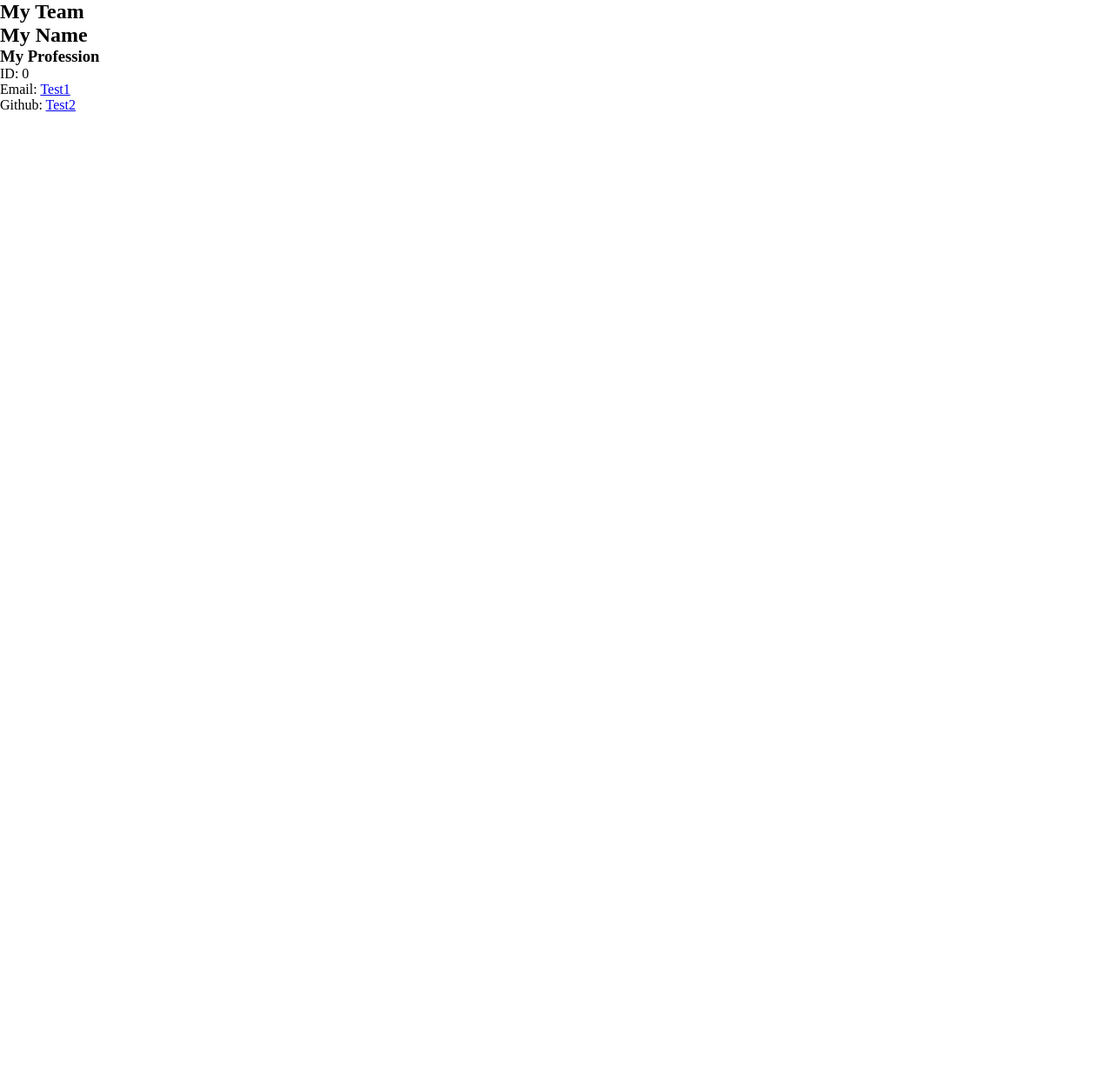
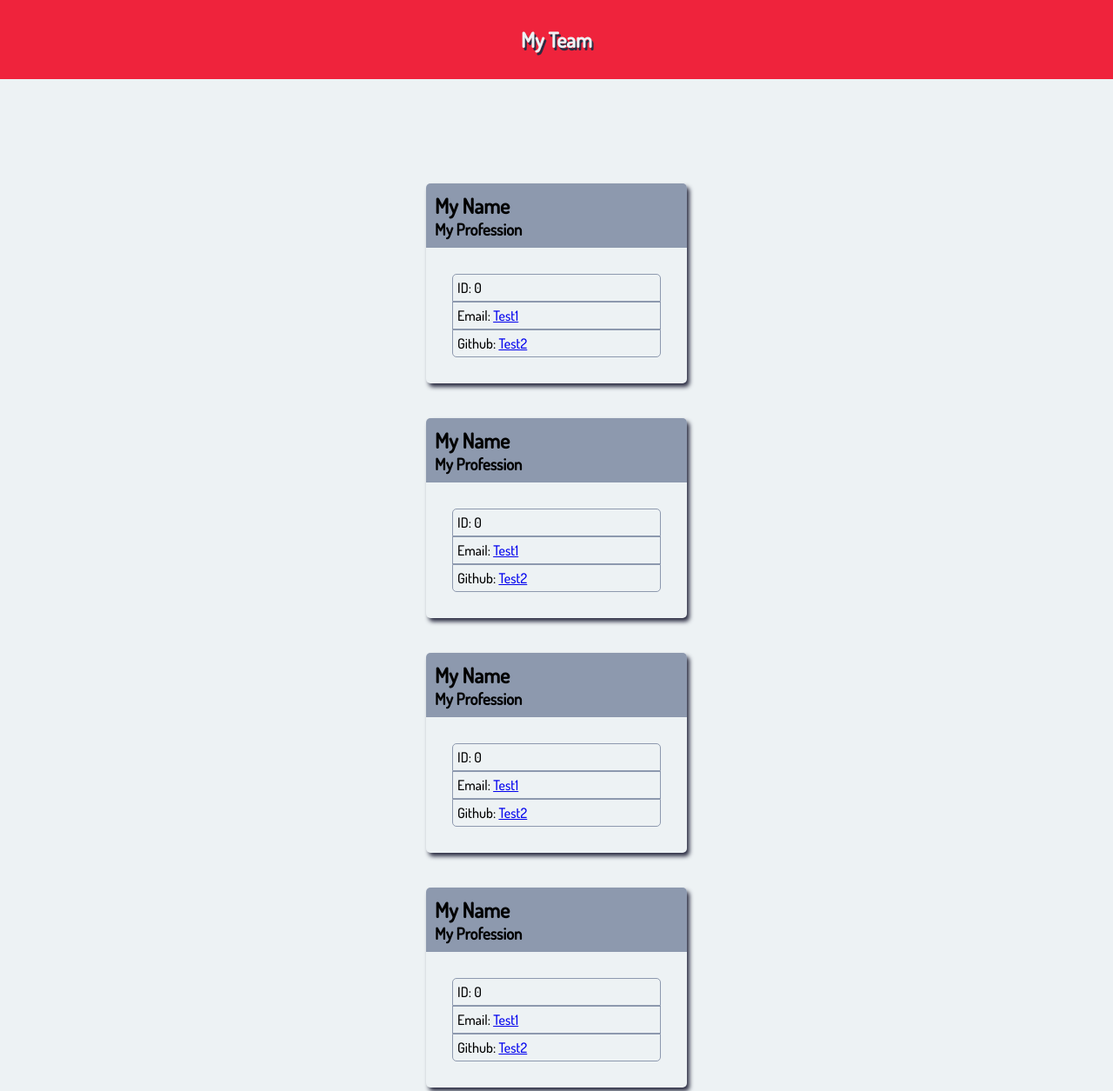
Before and after one commit to noellerjd/Team-Profile-Generator, a website: page assets/test.html in a window 1280 px wide. Shown: the top 1255 px of the page at 87% size. Before the commit the page ends 800 px from the top, so only its background shows below. Drawn offline with Linux system fonts and the light colour scheme.

Commit message:
created a visual example of the html and connected/finished css for the html

```diff
--- a/assets/style.css
+++ b/assets/style.css
@@ -1,5 +1,77 @@
-* {
+*{
     margin: 0;
     padding: 0;
     box-sizing: border-box;
-  }
+}
+
+:root{
+    --red: #ef233c;
+    --white: #edf2f4;
+    --blue: #8d99ae;
+    --darkblue: #2b2d42;
+    --dosis: 'Dosis', sans-serif;
+}
+
+body{
+    font-family: var(--dosis);
+    background-color: var(--white);
+}
+/* Nav */
+.header {
+    padding: 30px;
+    background-color: var(--red);
+    display: flex;
+    justify-content: center;
+    margin-bottom: 100px;
+}
+.teamname{
+    color: var(--white);
+    text-shadow: 2px 3px #2b2d42;
+}
+/* Card */
+.body{
+    display: flex;
+    justify-content: space-evenly;
+    flex-wrap: wrap;
+    padding-left: 400px;
+    padding-right: 400px;
+}
+.cardcontainer{
+    display: flex;
+    justify-content: center;
+    align-items: center;
+    /* padding: 10px; */
+    border-radius: 5px;
+    box-shadow: 3px 4px 5px #2b2d42;
+    margin: 20px;
+}
+.card{
+    display: flex;
+    flex-direction: column;
+    justify-content: center;
+    width: 300px;
+}
+.cardheader{
+    background-color: var(--blue);
+    border-top-right-radius: 5px;
+    border-top-left-radius: 5px;
+    padding: 10px;
+}
+.cardbody{
+    display: flex;
+    flex-direction: column;
+    margin: 30px;
+}
+.tile{
+    border: 1px solid var(--blue);
+    /* margin: 5px; */
+    padding: 5px;
+}
+.tile:first-of-type{
+    border-top-left-radius: 5px;
+    border-top-right-radius: 5px;
+}
+.tile:last-of-type{
+    border-bottom-left-radius: 5px;
+    border-bottom-right-radius: 5px;
+}
--- a/assets/test.html
+++ b/assets/test.html
@@ -5,6 +5,9 @@
     <meta http-equiv="X-UA-Compatible" content="IE=edge">
     <meta name="viewport" content="width=device-width, initial-scale=1.0">
     <title>Generated Team Profile</title>
+    <link rel="preconnect" href="https://fonts.googleapis.com">
+    <link rel="preconnect" href="https://fonts.gstatic.com" crossorigin>
+    <link href="https://fonts.googleapis.com/css2?family=Dosis:wght@500&display=swap" rel="stylesheet">
     <link rel="stylesheet" href="/assets/style.css">
 </head>
 <body>
@@ -21,9 +24,61 @@
                     <h3>My Profession</h3>
                 </div>
                 <div class="cardbody">
-                    <div class="tile1"><p>ID: 0</p></div>
-                    <div class="tile2">Email: <a href="test1">Test1</a></div>
-                    <div class="tile3">Github: <a href="test2">Test2</a></div>
+                    <div class="tile"><p>ID: 0</p></div>
+                    <div class="tile">Email: <a href="test1">Test1</a></div>
+                    <div class="tile">Github: <a href="test2">Test2</a></div>
+                </div>
+            </div>
+        </div>
+        <div class="cardcontainer">
+            <div class="card">
+                <div class="cardheader">
+                    <h1>My Name</h1>
+                    <h3>My Profession</h3>
+                </div>
+                <div class="cardbody">
+                    <div class="tile"><p>ID: 0</p></div>
+                    <div class="tile">Email: <a href="test1">Test1</a></div>
+                    <div class="tile">Github: <a href="test2">Test2</a></div>
+                </div>
+            </div>
+        </div>
+        <div class="cardcontainer">
+            <div class="card">
+                <div class="cardheader">
+                    <h1>My Name</h1>
+                    <h3>My Profession</h3>
+                </div>
+                <div class="cardbody">
+                    <div class="tile"><p>ID: 0</p></div>
+                    <div class="tile">Email: <a href="test1">Test1</a></div>
+                    <div class="tile">Github: <a href="test2">Test2</a></div>
+                </div>
+            </div>
+        </div>
+        <div class="cardcontainer">
+            <div class="card">
+                <div class="cardheader">
+                    <h1>My Name</h1>
+                    <h3>My Profession</h3>
+                </div>
+                <div class="cardbody">
+                    <div class="tile"><p>ID: 0</p></div>
+                    <div class="tile">Email: <a href="test1">Test1</a></div>
+                    <div class="tile">Github: <a href="test2">Test2</a></div>
+                </div>
+            </div>
+        </div>
+        <div class="cardcontainer">
+            <div class="card">
+                <div class="cardheader">
+                    <h1>My Name</h1>
+                    <h3>My Profession</h3>
+                </div>
+                <div class="cardbody">
+                    <div class="tile"><p>ID: 0</p></div>
+                    <div class="tile">Email: <a href="test1">Test1</a></div>
+                    <div class="tile">Github: <a href="test2">Test2</a></div>
                 </div>
             </div>
         </div>
```
